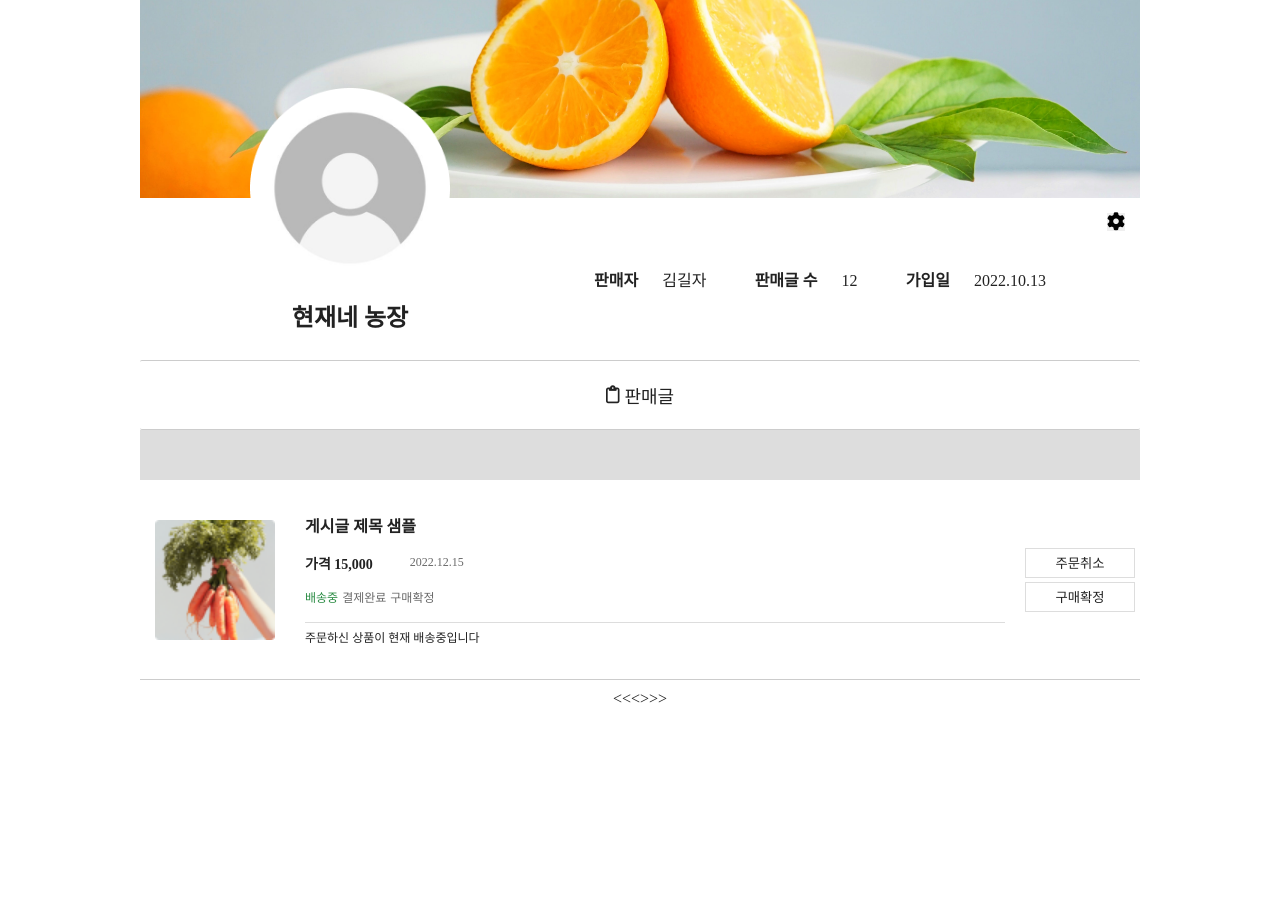
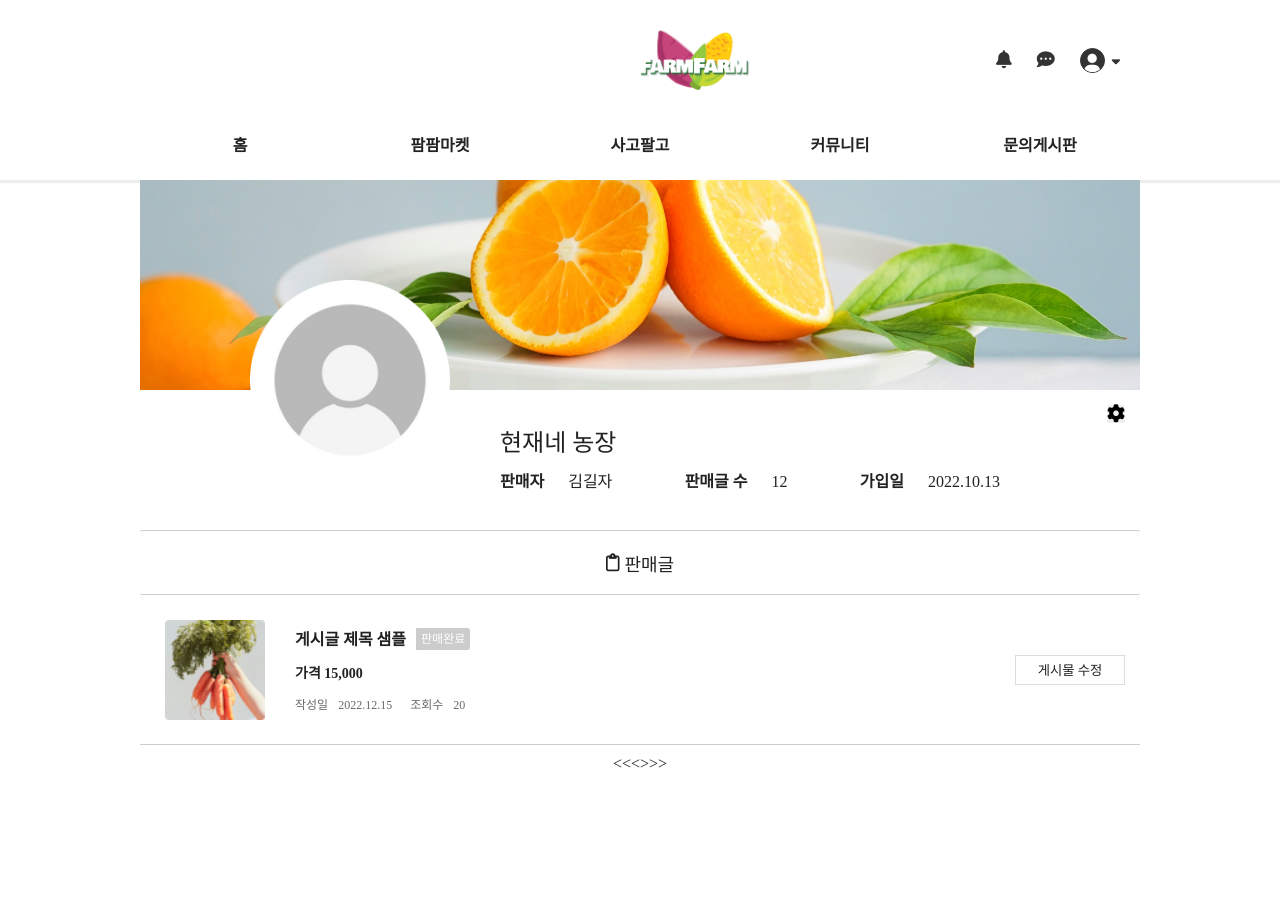
Before and after one commit to FFarmFFarm/FarmFarm, a Java web app: page /resources/html/seller/sellerPage.html in a window 1280 px wide. Shown: the top 909 px of the page. Run offline with Spring Boot 4, a stand-in JSP engine, Linux system fonts and the light colour scheme; the project's own start-up code is not run, and a stand-in starts its controllers and pages; some libraries are stand-ins or nearby versions; some web fonts are replaced.

Commit message:
판매자 페이지 업데이트
판매내역 조회

```diff
--- a/FarmFarm/src/main/webapp/resources/css/seller/sellerPage-style.css
+++ b/FarmFarm/src/main/webapp/resources/css/seller/sellerPage-style.css
@@ -6,8 +6,6 @@ a {
 
 body {
     color: var(--main-font-color);
-    display: flex;
-    justify-content: center;
 }
 
 main {
@@ -21,14 +19,22 @@ a:hover {
     opacity: 0.8;
 }
 
+/* 페이지 제목 */
+.page-title{
+    text-align: center;
+    font-size: var(--headline-font-size);
+    height: 115px;
+    padding: 40px 0 30px;
+}
+
 /* 회원 정보 */
 .profile-container {
-    height: 360px;
+    height: 350px;
 }
 
 .profile-background {
     width: 1000px;
-    height: 55%;
+    height: 60%;
     overflow: hidden;
 
     display: flex;
@@ -44,10 +50,12 @@ a:hover {
     position: relative;
 
     display: flex;
-    align-items: center;
-    justify-content: flex-end;
+    flex-direction: column;
     width: 1000px;
-    height: 45%;
+    height: 40%;
+
+    padding-left: 360px;
+    padding-top: 23px;
 
     cursor: default;
 }
@@ -67,7 +75,7 @@ a:hover {
 
 .profile-img-container {
     width: 300px;
-    height: 250px;
+    height: 230px;
 
     display: flex;
     flex-direction: column;
@@ -83,33 +91,22 @@ a:hover {
     height: 200px;
 }
 
-.member-nickname {
-    margin-top: 10px;
-    font-size: var(--large-font-size);
-    font-weight: bold;
-}
-
 
 /* 판매자 정보 */
 .member-info-container {
     width: 500px;
-    height: 130px;
-
-    margin-right: 70px;
-
     display: flex;
-    align-items: center;
-    justify-content: space-around;
-    font-size: var(--medium-font-size);
+    justify-content: space-between;
 }
 
 .member-nickname{
+    margin: 10px 0;
     font-size: var(--title-font-size);
 }
 
 .info-title{
     margin-right: 20px;
-    font-weight: 600;
+    font-weight: bold;
 }
 
 
@@ -117,7 +114,7 @@ a:hover {
 /* 마이페이지 메뉴바 */
 .mypage-nav {
     width: 1000px;
-    height: 70px;
+    height: 65px;
 
     background: #ffffff;
     border-top: 1px solid #ccc;
@@ -142,13 +139,13 @@ a:hover {
     margin-left: 5px;
 }
 
-.ordered {
+.posted {
     border-top: 3px solid var(--point-color);
     font-weight: bold;
 }
 
 /* 마이페이지 주문 목록 */
-.my-order-container {
+.my-post-container {
 width: 1000px;
 
 display: flex;
@@ -156,22 +153,12 @@ flex-direction: column;
 align-items: center;
 }
 
-.order-list-header {
-width: 100%;
-height: 50px;
-display: flex;
-justify-content: flex-end;
-align-items: center;
-padding: 0 70px;
-background-color: var(--line-color);
-}
-
-.order-list-header > select {
+.post-list-header > select {
 font-size: var(--medium-font-size);
 outline: none;
 }
 
-.order-list-container {
+.post-list-container {
 display: flex;
 flex-direction: column;
 align-items: center;
@@ -187,7 +174,7 @@ font-weight: bold;
 }
 
 .list-category,
-.order {
+.post {
 width: 100%;
 display: flex;
 align-items: center;
@@ -195,7 +182,7 @@ justify-content: center;
 border-bottom: 1px solid #ccc;
 }
 
-.order-list {
+.post-list {
 width: 1000px;
 display: flex;
 flex-direction: column;
@@ -204,41 +191,27 @@ align-content: space-between;
 justify-content: center;
 }
 
-.order {
+.post {
 display: flex;
 justify-content: center;
 align-items: center;
-height: 200px;
+height: 150px;
 padding: 15px 0;
 font-size: var(--medium-font-size);
 }
 
-.order-no {
-display: inline-block;
-width: 15%;
-text-align: center;
-}
-
-.order-thumbnail {
-width: 120px;
-height: 120px;
+.post-thumbnail {
+width: 100px;
+height: 100px;
 overflow: hidden;
 }
 
-.order-thumbnail-img {
+.post-thumbnail-img {
 width: 100%;
 height: 100%;
 }
 
-.order-content {
-display: flex;
-flex-direction: column;
-align-items: center;
-justify-content: space-around;
-width: 55%;
-}
-
-.order-total {
+.post-total {
 display: flex;
 flex-direction: column;
 justify-content: space-around;
@@ -247,47 +220,59 @@ height: 100%;
 padding: 10px 0;
 }
 
-.order-total > * {
+.post-total > * {
 margin-left: 30px;
 }
 
-.order-total > span:last-child {
-border-top: 1px solid var(--line-color);
-font-size: var(--small-font-size);
-margin-right: 20px;
-padding-top: 5px;
+.post-head {
+    position: relative;
 }
 
-.order-title {
+.post-status{
+    background-color: var(--point-color);
+    color: #ffffff;
+    border-radius: 3px;
+    font-size: var(--small-font-size);
+    padding: 1px 5px 3px;
+    margin-left: 10px;
+
+    position: absolute;
+    top: 2px;
+}
+
+.sold-out {
+    background-color: #ccc;
+}
+
+.post-title {
 font-size: var(--medium-font-size);
 font-weight: 600;
 }
 
-.order-detail {
-display: flex;
-align-items: center;
-}
-
-.order-price {
+.post-price {
 margin-right: 10px;
 font-size: var(--main-font-size);
 font-weight: 600;
 }
 
-.order-reg-date {
-display: inline-block;
-width: 15%;
-text-align: center;
+.post-detail {
+    display: flex;
+}
+
+.post-detail span{
+    padding-left: 10px;
+}
+
+.post-detail>div{
+    width: 16%;
+}
+
+.post-detail > * {
 font-size: var(--small-font-size);
 color: var(--sub-font-color);
 }
 
-.order-status > * {
-font-size: var(--small-font-size);
-color: var(--sub-font-color);
-}
-
-.order-shipping {
+.post-shipping {
 color: var(--point-color);
 }
 
--- a/FarmFarm/src/main/webapp/resources/html/seller/sellerPage.html
+++ b/FarmFarm/src/main/webapp/resources/html/seller/sellerPage.html
@@ -6,9 +6,95 @@
     <meta name="viewport" content="width=device-width, initial-scale=1.0">
     <title>판매자 페이지</title>
     <link rel="stylesheet" href="../../css/seller/sellerPage-style.css">
+    <link rel="stylesheet" href="../../css/header.css">
     <script src="https://kit.fontawesome.com/345198b845.js" crossorigin="anonymous"></script>
 </head>
 <body>
+    <div class="header-container">
+        <header>
+            <div class="home-logo">
+                <a href="/">
+                    <img src="../../images/mainLogo.png">
+                </a>
+            </div>
+
+            <div class="header-widget-area">
+                <!-- 로그인O 상태 -->
+                <ul class="widget-list">
+                    <li class="widget-item">
+                        <div class="dropdown">
+                            <button type="button" class="dropbtn1">
+                                    <i class="fa-solid fa-bell header-icon"></i>
+                            </button>
+
+                            <div id="myDropdown1" class="dropdown-message">
+                                <div class="notice"><p>알림</p></div>
+                                <ul>
+                                    <li>
+                                        <div class="message-box">
+                                            <a href="">배송이 시작되었습니다.</a>
+                                        </div>
+                                    </li>
+                                    <li>
+                                        <div class="message-box">
+                                            <a href="">신팜팜님이 신고했습니다..</a>
+                                        </div>
+                                    </li>
+                                    <li>
+                                        <div class="message-box">
+                                            <a href="">정팜팜님이 신고를 거부하셨습니다.</a>
+                                        </div>
+                                    </li>
+                                </ul>
+                            </div>
+                        </div>
+                    </li>
+                    <li class="widget-item">
+                        <a href="#">
+                            <i class="fa-solid fa-comment-dots"></i>
+                        </a>
+                        <!-- <div class="chat-count">21</div> -->
+                    </li>
+                    <li class="widget-item">
+                        <div class="dropdown">
+                            <button type="button" class="dropbtn">
+                                <span>
+                                    <i class="fa-solid fa-user header-icon" id="profilePhoto"></i>
+                                </span>
+                                <!-- <span>
+                                    <img src="../images/member/farmer.png" class="login-profile-img">
+                                </span> -->
+                                <i class="fa-solid fa-caret-down caret-icon" id="triangleIcon"></i>
+                            </button>
+
+                            <div id="myDropdown" class="dropdown-content">
+                                <a href="#">내프로필</a>
+                                <a href="#">로그아웃</a>
+                            </div>
+                        </div>
+                    </li>
+                </ul>
+
+                <!-- 로그인X 상태 -->
+                <!-- <ul class="login-list">
+                    <li class="login-item"><a href="#">로그인</a></li>
+                    <li class="login-item"><a href="#">회원가입</a></li>
+                </ul> -->
+            </div>
+        </header>
+
+        <nav>
+            <div class="nav-head">
+                <div class="nav-body">
+                    <div class="nav-list"><a href="#">홈</a></div>
+                    <div class="nav-list"><a href="#">팜팜마켓</a></div>
+                    <div class="nav-list"><a href="#">사고팔고</a></div>
+                    <div class="nav-list"><a href="#">커뮤니티</a></div>
+                    <div class="nav-list"><a href="#">문의게시판</a></div>
+                </div>
+            </div>
+        </nav>
+    </div>
     <main>
         <section class="profile-container">
             <div class="profile-background">
@@ -27,7 +113,6 @@
                     alt=""
                     class="member-profile-img"
                     />
-                    <span class="member-nickname">현재네 농장</span>
                 </div>
 
                 <button
@@ -35,6 +120,7 @@
                 class="profile-setting-btn fa-solid fa-gear"
                 ></button>
 
+                <span class="member-nickname">현재네 농장</span>
                 <div class="member-info-container">
                     <div class="member-info">
                         <span class="info-title member-name">판매자</span>
@@ -60,37 +146,37 @@
             </a>
         </section>
 
-        <section class="my-order-container">
-            <div class="order-list-header"></div>
-            <div class="order-list-container">
-                <div class="order-list">
-                    <div class="order">
-                        <input type="hidden" value="order-no" />
-                        <div class="order-thumbnail">
+        <section class="my-post-container">
+            <div class="post-list-container">
+                <div class="post-list">
+                    <div class="post">
+                        <div class="post-thumbnail">
                             <img
                             src="../../images/board/thumbnail.png"
                             alt=""
-                            class="order-thumbnail-img"
+                            class="post-thumbnail-img"
                             />
                         </div>
-                        <div class="order-total">
-                            <a href="" class="order-title">게시글 제목 샘플</a>
-                            <div class="order-detail">
-                                <div class="order-price">가격 <span>15,000</span></div>
-                                <span class="order-reg-date">2022.12.15</span>
+                        <div class="post-total">
+                            <div class="post-head">
+                                <a href="" class="post-title">게시글 제목 샘플</a>
+                                <span class="post-status">판매중</span>
+                                <span class="post-status sold-out">판매완료</span>
                             </div>
-                            <div class="order-status">
-                                <a class="order-shipping">배송중</a>
-                                <span>결제완료</span>
-                                <span>구매확정</span>
+                            <div class="post-price">
+                                가격 <span>15,000</span>
                             </div>
-                            <span>주문하신 상품이 현재 배송중입니다</span>
+                            <div class="post-detail">
+                                <div class="post-reg-date">
+                                    작성일<span>2022.12.15</span>
+                                </div>
+                                <div class="post-view-count">
+                                    조회수<span>20</span>
+                                </div>
+                            </div>
                         </div>
                         <div class="button-area">
-                            <button type="button">주문취소</button>
-                            <button type="button">구매확정</button>
-                            <!--                 <button type="button">반품요청</button>
-                            <button type="button">리뷰작성</button> -->
+                            <button type="button">게시물 수정</button>
                         </div>
                     </div>
                 </div>
```
